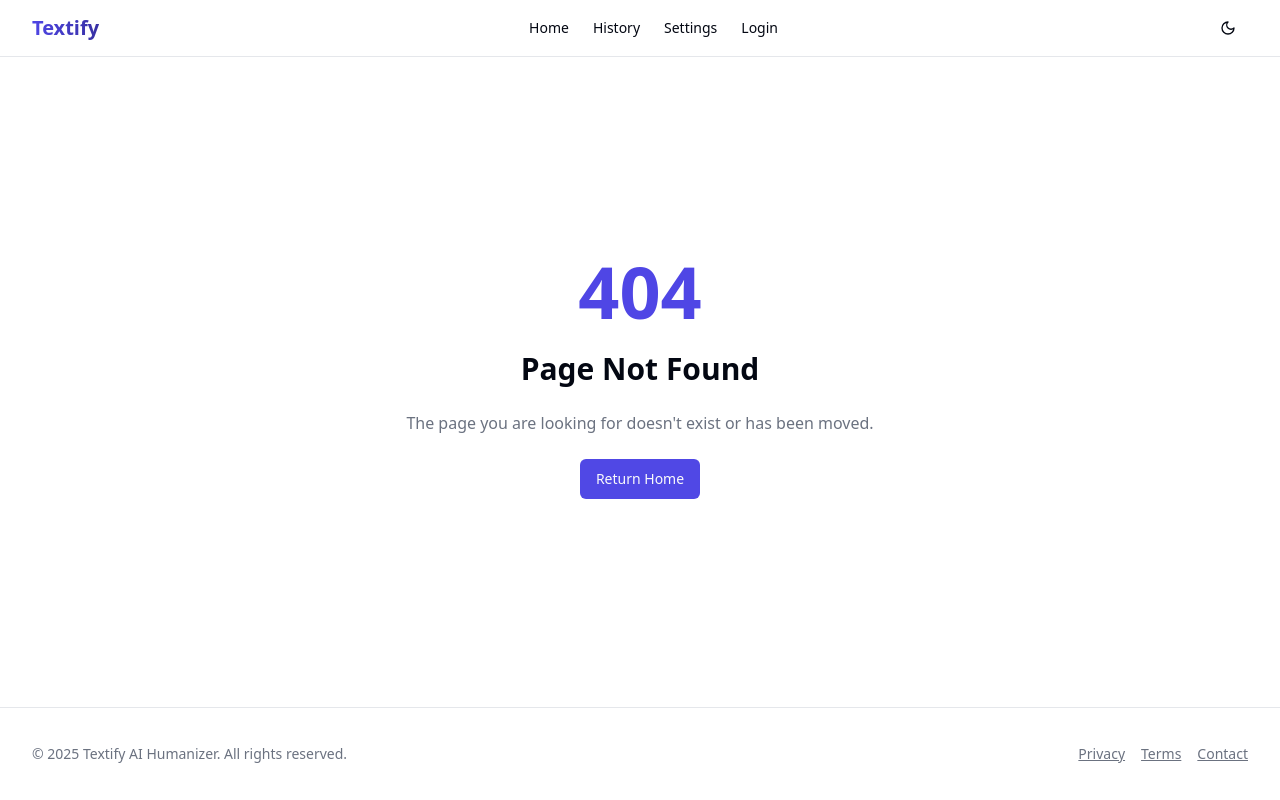
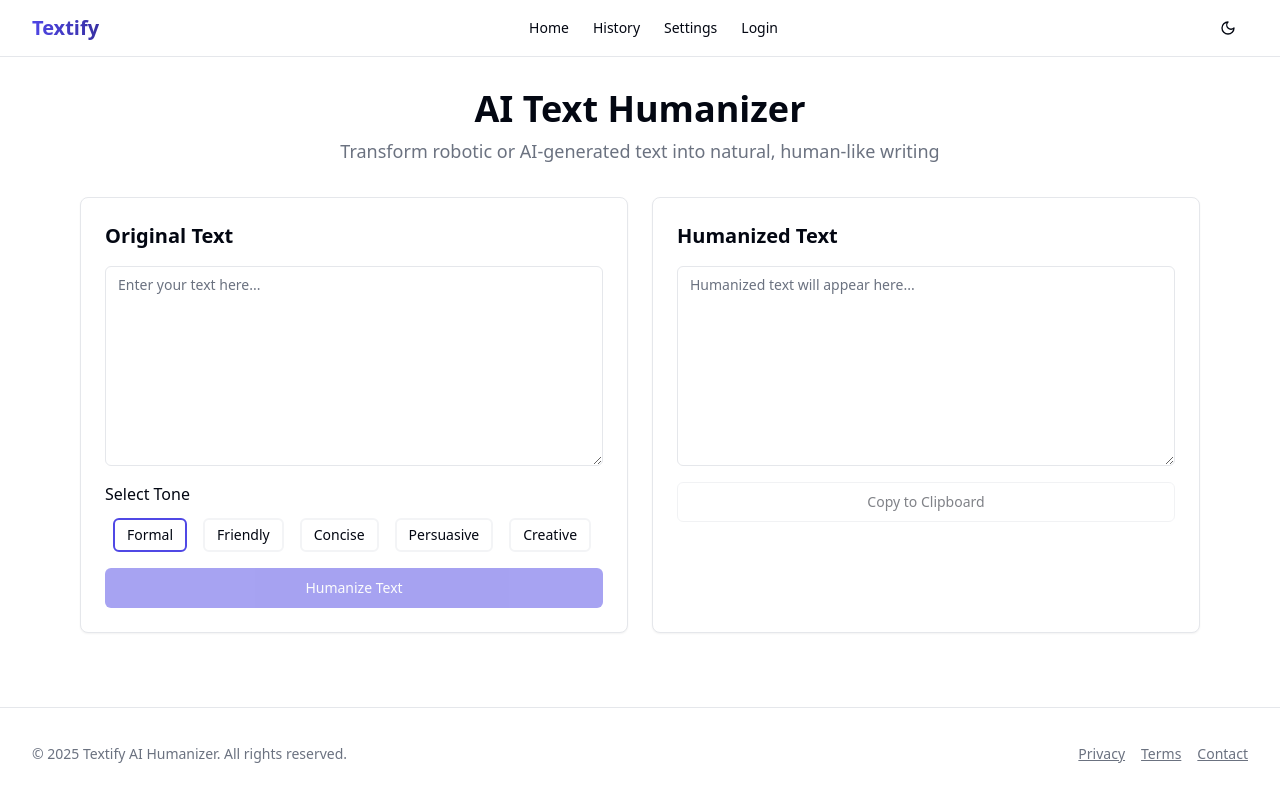
Before and after one commit to vishaljain147/textify-humanize-app, a React (Vite) app: page /home in a window 1280 px wide. Built offline with nearby package versions, Linux system fonts and the light colour scheme.

Commit message:
Fix issues in the code.
The prompt was to fix issues in the code. This commit addresses those issues.

```diff
--- a/src/App.tsx
+++ b/src/App.tsx
@@ -10,6 +10,7 @@ import Index from "./pages/Index";
 import History from "./pages/History";
 import Settings from "./pages/Settings";
 import Login from "./pages/Login";
+import Home from "./pages/Home";
 import NotFound from "./pages/NotFound";
 import { AuthProvider } from "./contexts/AuthContext";
 
@@ -27,6 +28,7 @@ const App = () => (
             <main className="flex-1">
               <Routes>
                 <Route path="/" element={<Index />} />
+                <Route path="/home" element={<Home />} />
                 <Route path="/history" element={<History />} />
                 <Route path="/settings" element={<Settings />} />
                 <Route path="/login" element={<Login />} />
```
